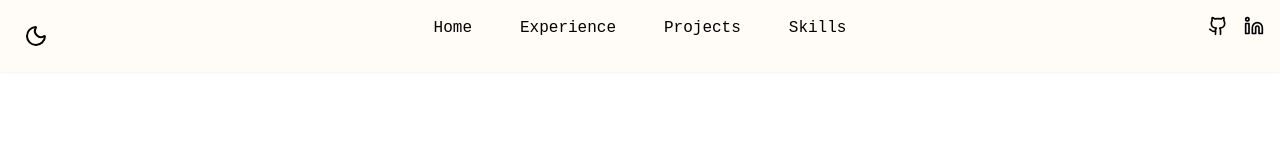
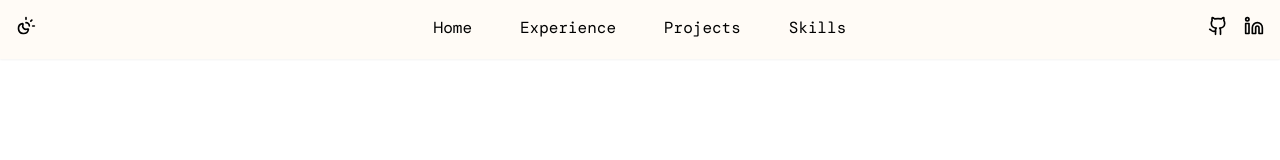
Before and after one commit to Ackberry/portfolio, a Next.js app in the folder portfolio/: page / in a window 1280 px wide. Shown: the top 160 px of the page. Built offline with nearby package versions, Linux system fonts and the light colour scheme.

Commit message:
import fix

```diff
--- a/portfolio/src/app/layout.tsx
+++ b/portfolio/src/app/layout.tsx
@@ -3,6 +3,7 @@ import { Geist, Geist_Mono } from "next/font/google";
 import { Inter } from 'next/font/google';
 import { ThemeProvider } from "next-themes";
 import "./globals.css";
+import "@fontsource/dm-mono/400.css";
 
 const inter = Inter({ subsets: ['latin'] });
 
--- a/portfolio/src/app/page.tsx
+++ b/portfolio/src/app/page.tsx
@@ -5,32 +5,9 @@ import { useEffect, useState } from 'react'
 import { Github, Linkedin } from "lucide-react";
 import { Sun, Moon } from 'lucide-react'
 import Skills from "./components/skills"
+import ThemeToggle from './components/themetoggle'
 
-export function ThemeToggle() {
-  const { theme, setTheme } = useTheme()
-  const [mounted, setMounted] = useState(false)
 
-  // Prevent hydration mismatch
-  useEffect(() => {
-    setMounted(true)
-  }, [])
-
-  if (!mounted) return null
-
-  const toggleTheme = () => {
-    setTheme(theme === 'dark' ? 'light' : 'dark')
-  }
-
-  return (
-    <button
-      onClick={toggleTheme}
-      aria-label="Toggle Dark Mode"
-      className="p-2 rounded hover:bg-gray-200 dark:hover:bg-gray-700 transition"
-    >
-      {theme === 'dark' ? <Sun size={24} /> : <Moon size={24} />}
-    </button>
-  )
-}
 
 export default function Home() {
   return (
```
